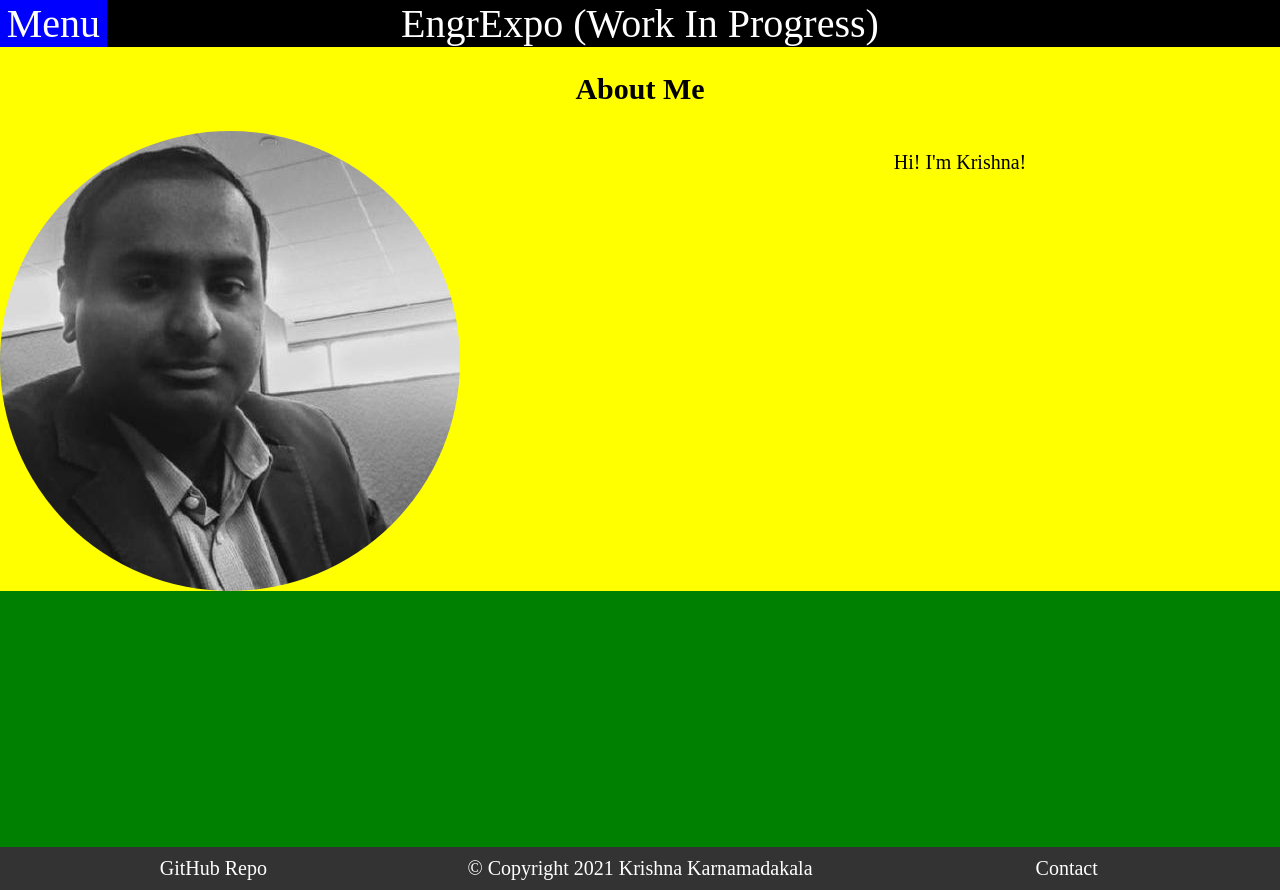
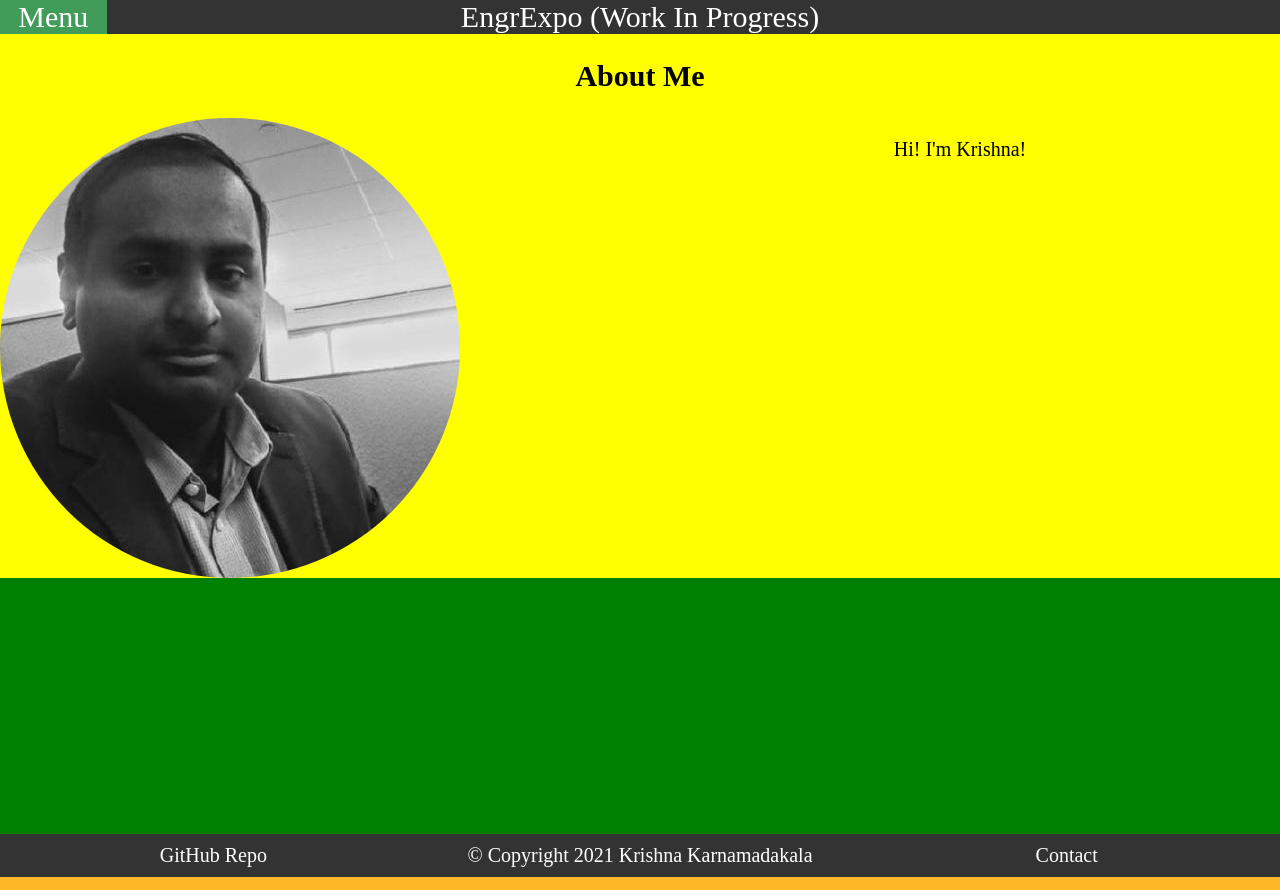
Before and after one commit to KrisMatrix/VuePortfolio, a Vue app: page / in a window 1280 px wide. Built offline with nearby package versions, Linux system fonts and the light colour scheme.

Commit message:
Update TopNav.vue

```diff
--- a/src/components/TopNav.vue
+++ b/src/components/TopNav.vue
@@ -1,21 +1,21 @@
 <template>
   <div class="topnav">
-    <div style="background-color: blue; cursor: pointer;"
+    <div style="background-color: #419c59; cursor: pointer;"
       @click="toggleSideNav()">Menu</div>
     <div>EngrExpo (Work In Progress)</div>
     <!--
-    <div style="background-color: blue; cursor: pointer;">Settings</div>
+    <div style="background-color: #419c59; cursor: pointer;">Settings</div>
     -->
   </div>
 </template>
 
 <style>
 .topnav {
-  background-color: black;
+  background-color: #333333;
   color: white;
   width: 100%;
   text-align: center;
-  font-size: 2em;
+  font-size: 1.5em;
   display: grid;
   grid-template-columns: 1fr 10fr 1fr
 }
```
